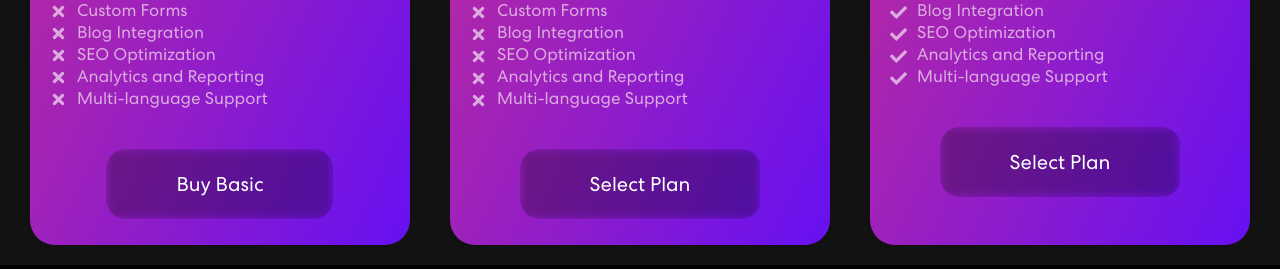
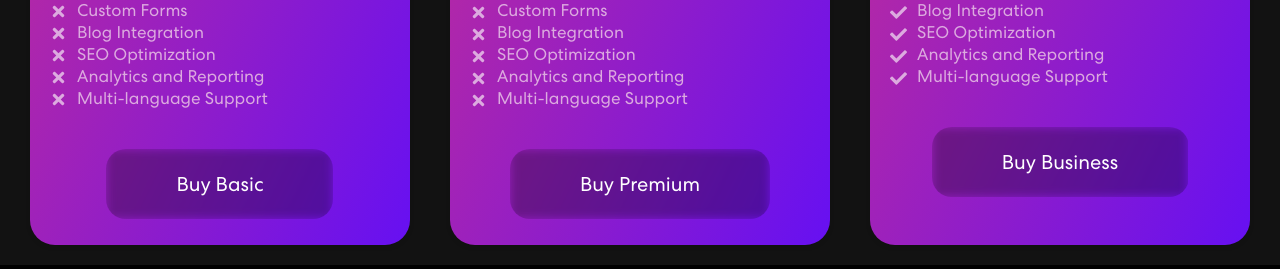
Before and after one commit to negan947/CMG-LOGISTIC, a React (Create React App) app: page / in a window 1280 px wide. Shown: the part 2085-2354 px from the top of the page. Built offline with nearby package versions, Linux system fonts and the light colour scheme; no server answers.

Commit message:
small services changes

```diff
--- a/src/components/Services.js
+++ b/src/components/Services.js
@@ -182,7 +182,7 @@ export const Services = () => {
 
           </ul>
           <button
-            onClick={() => handleCheckout("Service Name 1", 68000)}
+            onClick={() => handleCheckout("Basic", 68000)}
 
 
 
@@ -335,7 +335,7 @@ export const Services = () => {
             </li>
           </ul>
           <button
-            onClick={() => handleCheckout("Service Name 1", 118000)}
+            onClick={() => handleCheckout("Premium", 118000)}
             style={{
               backgroundColor: "transparent",
               border: "none",
@@ -357,7 +357,7 @@ export const Services = () => {
               e.currentTarget.style.transform = "scale(1)";
             }}
           >
-            Select Plan
+            Buy Premium
           </button>
         </div>
         <div
@@ -481,7 +481,7 @@ export const Services = () => {
             </li>
           </ul>
           <button
-            onClick={() => handleCheckout("Service Name 1", 172000)}
+            onClick={() => handleCheckout("Business", 172000)}
             style={{
               backgroundColor: "transparent",
               border: "none",
@@ -503,7 +503,7 @@ export const Services = () => {
               e.currentTarget.style.transform = "scale(1)";
             }}
           >
-            Select Plan
+            Buy Business
           </button>
         </div>
       </div>
```
